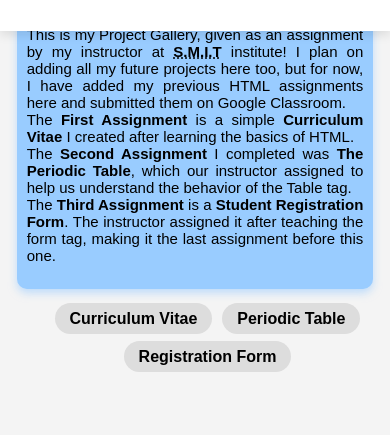
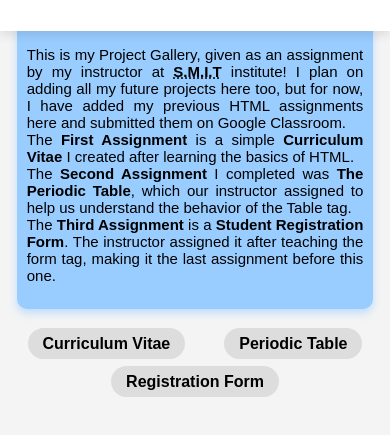
Before and after one commit to DevYasir-A/Project-gallery, a plain HTML site: page index.html in a window 390 px wide. Shown: the part 121-556 px from the top of the page. Drawn offline with Linux system fonts and the light colour scheme.

Commit message:
Update styles.css

```diff
--- a/styles.css
+++ b/styles.css
@@ -64,20 +64,25 @@ body{
     .bio {
         width: 90%;
         font-size: 15px;
-        margin-top: 60px;
+        margin-top: 80px;
         padding: 10px;
     }
 
     .links ul {
-        display: flex;
+        justify-content: space-around;
+        padding: 0;
         flex-wrap: wrap;
-        justify-content: center;
-        gap: 10px;
     }
 
     .links ul li {
-        margin: 5px 0;
+        margin: 10px 15px;
     }
+
+    .header {
+        padding: 10px 0;
+    }
+}
+
 
     .header {
         padding: 10px 0;
```
